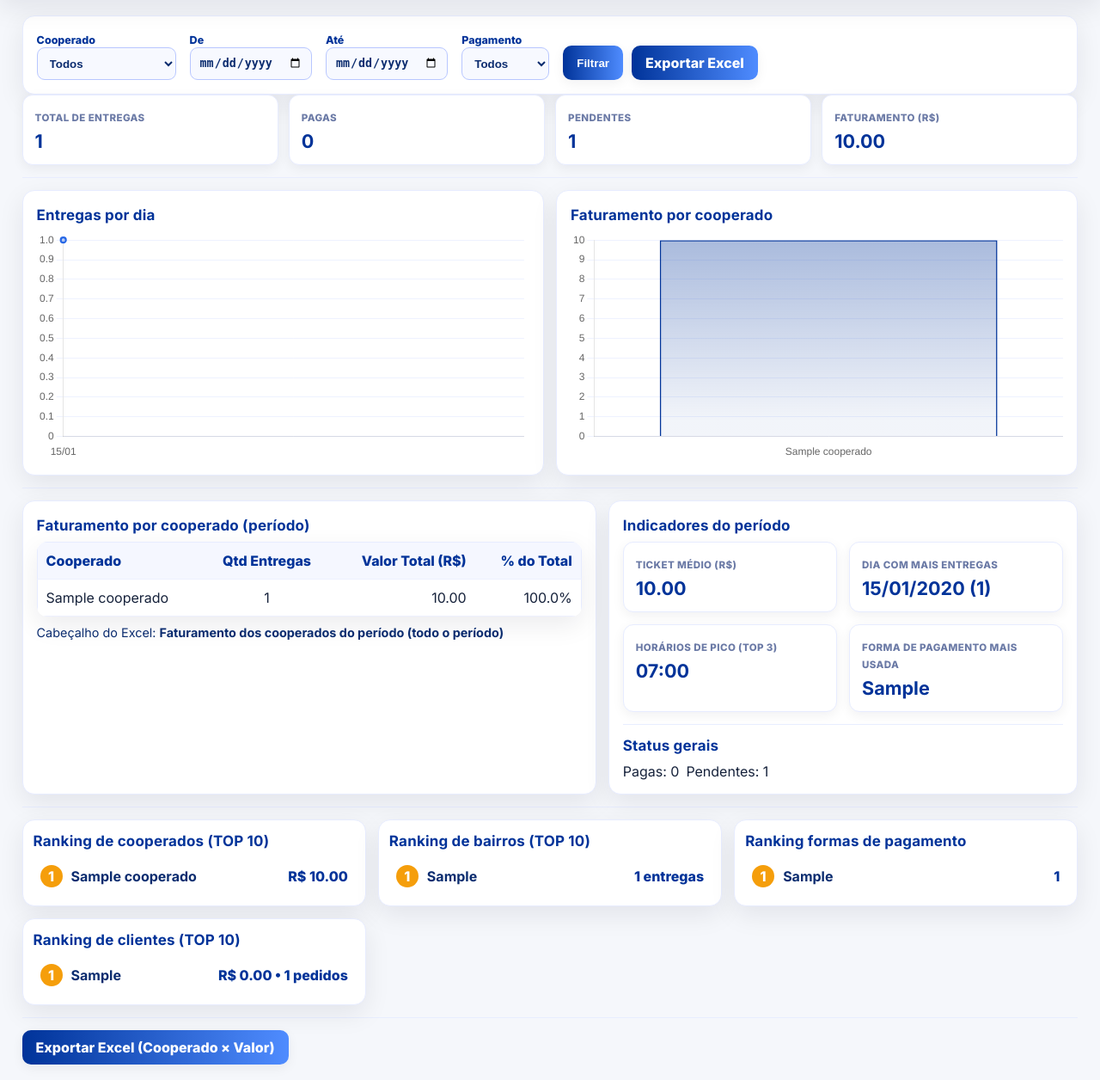
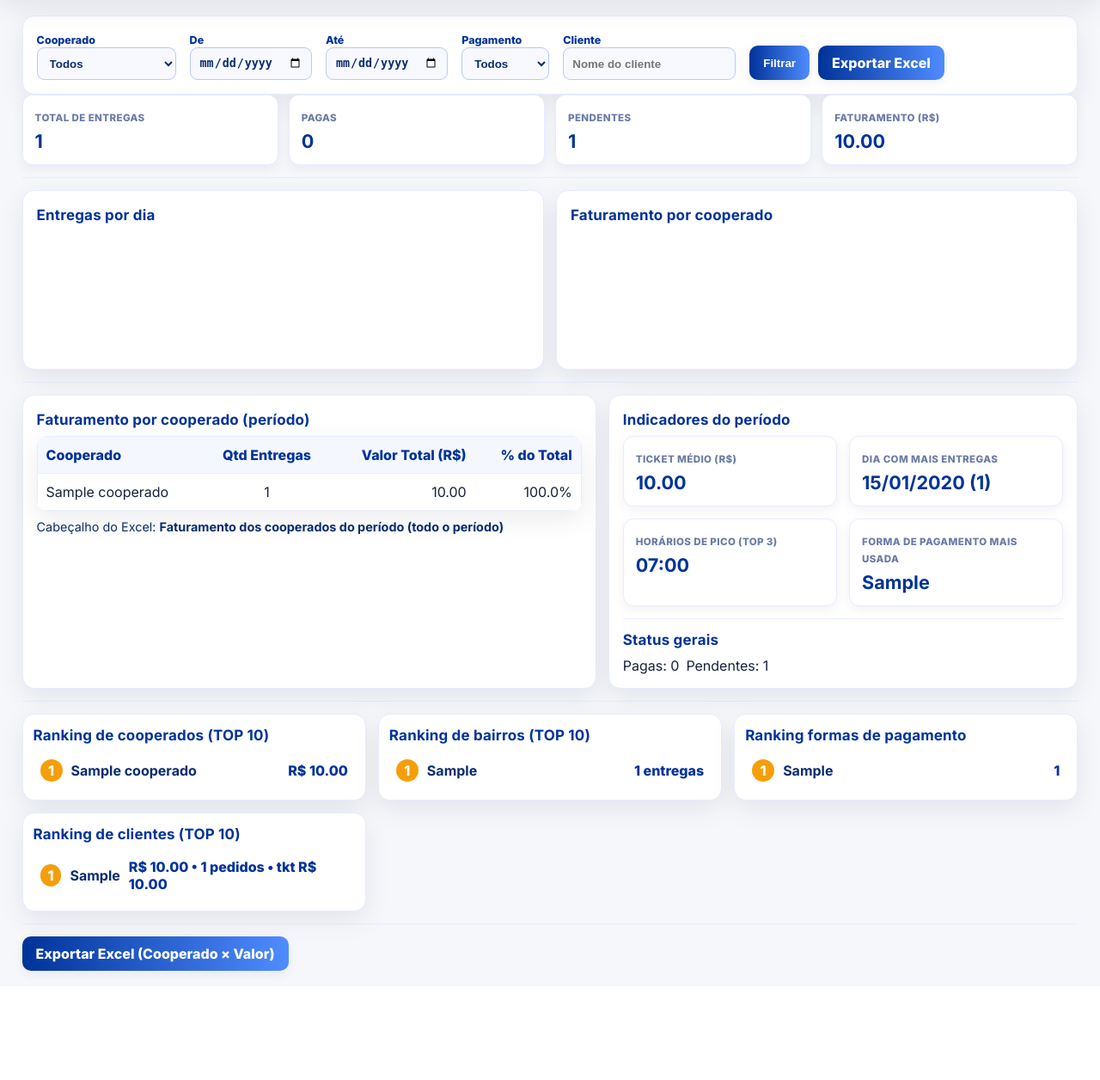
Before and after one commit to Coopex-entregas/asdfghjkl, a Flask app: page /estatisticas_cooperado in a window 1280 px wide. Shown: the part 68-1324 px from the top of the page at 86% size. After the commit the page ends 1207 px from the top, so only its background shows below. Run offline with Flask 3, Linux system fonts and the light colour scheme; the visitor is signed in with stand-in values (Sample User, id 1); tables that the repository leaves empty hold one stand-in row (values such as "Sample post").

Commit message:
Update estatisticas_cooperado.html

```diff
--- a/templates/estatisticas_cooperado.html
+++ b/templates/estatisticas_cooperado.html
@@ -8,7 +8,6 @@
 <style>
 :root{
   --brand:#003399; --brand2:#4f8cff; --ink:#16223b; --muted:#6b7aa6;
-  --good:#12b76a; --bad:#d11a1a; --chip:#eef3ff;
   --bg:#f5f7fb; --card:#ffffff; --line:#e7ecff;
   --shadow:0 10px 30px rgba(9,15,40,.08); --shadow-sm:0 4px 14px rgba(9,15,40,.06);
   --radius:14px;
@@ -91,12 +61,10 @@ tbody tr:hover{background:#f6f9ff}
 .rank-label{flex:1;font-weight:700;color:#0b2c6f}
 .rank-value{font-weight:900;color:#003399}
 
-/* ====== Footer actions ====== */
-.footer-actions{display:flex;gap:10px;justify-content:flex-start;flex-wrap:wrap}
+.footer-actions{display:flex;gap:10px;flex-wrap:wrap}
 .hr{height:1px;background:#e8edff;border:0;margin:14px 0}
 .note{font-size:.9rem;color:#0b2c6f}
 
-/* ====== Responsive ====== */
 @media (max-width:1180px){.grid-3{grid-template-columns:1fr}}
 @media (max-width:1100px){.cols{grid-template-columns:1fr}.kpis{grid-template-columns:repeat(2,1fr)}}
 @media (max-width:680px){
@@ -160,16 +121,22 @@ tbody tr:hover{background:#f6f9ff}
       </select>
     </div>
 
+    <div>
+      <label for="cliente">Cliente</label><br>
+      <input type="text" name="cliente" id="cliente" value="{{ cliente or '' }}" placeholder="Nome do cliente">
+    </div>
+
     <div style="display:flex;gap:10px;flex-wrap:wrap">
       <button class="btn" type="submit">Filtrar</button>
+      <!-- Export leva TODOS os filtros -->
       <a class="btn"
-         href="{{ url_for('estatisticas_cooperado_exportar_xlsx') }}?cooperado_id={{ cooperado_id }}{% if data_inicio %}&data_inicio={{ data_inicio }}{% endif %}{% if data_fim %}&data_fim={{ data_fim }}{% endif %}&status_pagamento={{ status_pagamento }}{% if cliente %}&cliente={{ cliente | urlencode }}{% endif %}">
+         href="{{ url_for('estatisticas_cooperado_exportar_xlsx') }}?cooperado_id={{ cooperado_id }}{% if data_inicio %}&data_inicio={{ data_inicio }}{% endif %}{% if data_fim %}&data_fim={{ data_fim }}{% endif %}&status_pagamento={{ status_pagamento }}&cliente={{ cliente|urlencode if cliente }}">
         Exportar Excel
       </a>
     </div>
   </form>
 
-  <!-- ====== KPIs ====== -->
+  <!-- KPIs -->
   <div class="kpis">
     <div class="kpi"><small>Total de Entregas</small><strong>{{ estatisticas.total }}</strong></div>
     <div class="kpi"><small>Pagas</small><strong>{{ estatisticas.pagas }}</strong></div>
@@ -327,7 +291,7 @@ tbody tr:hover{background:#f6f9ff}
         <li class="rank-item">
           <span class="rank-medal m{{ 1 if loop.index==1 else (2 if loop.index==2 else (3 if loop.index==3 else '2') ) }}">{{ loop.index }}</span>
           <span class="rank-label">{{ r.cliente }}</span>
-          <span class="rank-value">R$ {{ '%.2f'|format(r.total_valor or 0) }} • {{ r.qtd }} pedidos</span>
+          <span class="rank-value">R$ {{ '%.2f'|format(r.total or 0) }} • {{ r.qtd }} pedidos • tkt R$ {{ '%.2f'|format(r.ticket or 0) }}</span>
         </li>
         {% endfor %}
         {% if ranking_clientes|length == 0 %}
@@ -341,32 +305,26 @@ tbody tr:hover{background:#f6f9ff}
 
   <div class="footer-actions">
     <a class="btn"
-       href="{{ url_for('estatisticas_cooperado_exportar_xlsx') }}?cooperado_id={{ cooperado_id }}{% if data_inicio %}&data_inicio={{ data_inicio }}{% endif %}{% if data_fim %}&data_fim={{ data_fim }}{% endif %}&status_pagamento={{ status_pagamento }}{% if cliente %}&cliente={{ cliente | urlencode }}{% endif %}">
+       href="{{ url_for('estatisticas_cooperado_exportar_xlsx') }}?cooperado_id={{ cooperado_id }}{% if data_inicio %}&data_inicio={{ data_inicio }}{% endif %}{% if data_fim %}&data_fim={{ data_fim }}{% endif %}&status_pagamento={{ status_pagamento }}&cliente={{ cliente|urlencode if cliente }}">
       Exportar Excel (Cooperado × Valor)
     </a>
   </div>
-
 </div>
 
-<!-- ====== Chart.js ====== -->
 <script src="https://cdn.jsdelivr.net/npm/chart.js@4.4.1/dist/chart.umd.min.js"></script>
 <script>
-// ==== Dados vindos do backend ====
 const chartEntregasLabels = {{ (chart_entregas_labels or [])|tojson }};
 const chartEntregasValues = {{ (chart_entregas_values or [])|tojson }};
 
 const chartFaturamentoLabels = {{ (chart_faturamento_labels or (ranking_cooperados|map(attribute='nome')|list))|tojson }};
 const chartFaturamentoValues = {{ (chart_faturamento_values or (ranking_cooperados|map(attribute='total_valor')|list))|tojson }};
 
-// Gradiente
 function makeGradient(ctx, c1, c2){
   const g = ctx.createLinearGradient(0,0,0,220);
   g.addColorStop(0, c1);
   g.addColorStop(1, c2);
   return g;
 }
-
-// Entregas por dia (Linha)
 (function(){
   const el = document.getElementById('chartEntregasDia');
   if(!el || !chartEntregasLabels.length) return;
@@ -387,8 +343,8 @@ function makeGradient(ctx, c1, c2){
   const grad = makeGradient(ctx, 'rgba(0,51,153,0.35)','rgba(0,51,153,0.05)');
   new Chart(ctx, {
     type:'bar',
-    data:{ labels: chartFaturamentoLabels, datasets:[{ label:'Faturamento (R$)', data: chartFaturamentoValues, backgroundColor: grad, borderColor:'#003399', borderWidth:1.5 }] },
-    options:{ responsive:true, scales:{ y:{ beginAtZero:true, grid:{ color:'#eef2ff' } }, x:{ grid:{ display:false } } }, plugins:{ legend:{ display:false }, tooltip:{ callbacks:{ label:(ctx)=> ' R$ ' + (ctx.parsed.y ?? 0).toLocaleString('pt-BR',{minimumFractionDigits:2, maximumFractionDigits:2}) } } } }
+    data:{ labels: chartFaturamentoLabels, datasets:[{ label:'Faturamento (R$)', data: chartFaturamentoValues, backgroundColor: grad, borderColor:'#003399', borderWidth:1.5 }]},
+    options:{ responsive:true, scales:{ y:{ beginAtZero:true, grid:{ color:'#eef2ff' } }, x:{ grid:{ display:false } } }, plugins:{ legend:{ display:false }, tooltip:{ callbacks:{ label:(ctx)=> ' R$ ' + (ctx.parsed.y ?? 0).toLocaleString('pt-BR',{minimumFractionDigits:2, maximumFractionDigits:2}) } } }
   });
 })();
 </script>
```
Also changed, not shown: other parts of templates/estatisticas_cooperado.html (+20 -61 lines).
